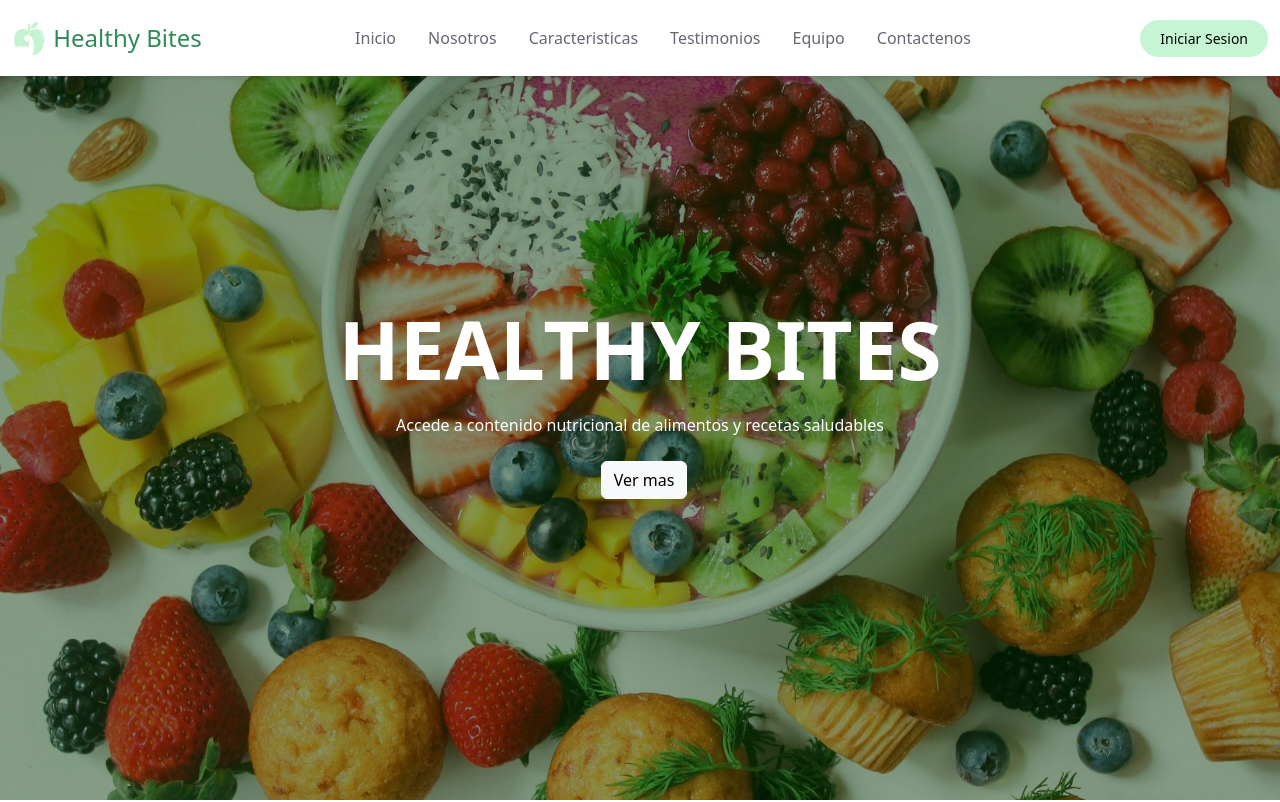
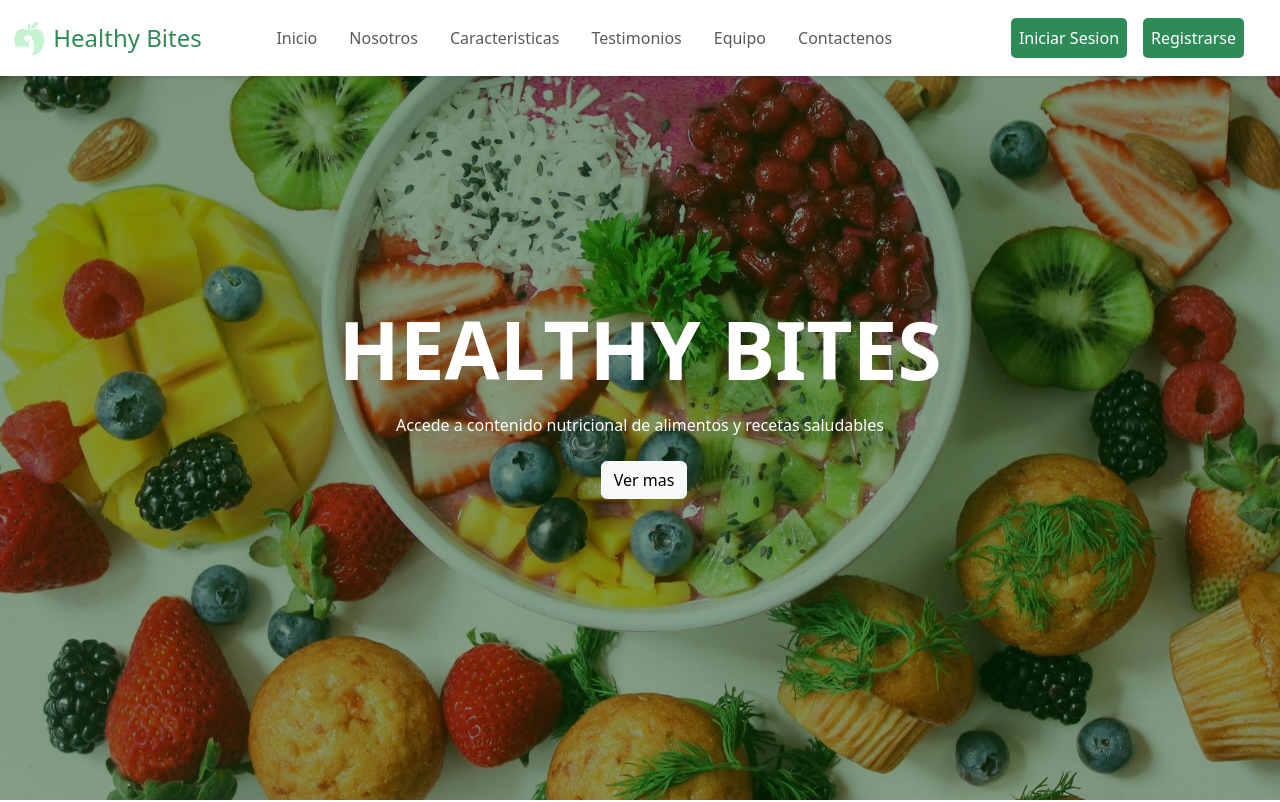
Before and after one commit to healty-bites/landing-page, a plain HTML site: page index.html in a window 1280 px wide. Shown: the top 802 px of the page. Drawn offline with nearby package versions, Linux system fonts and the light colour scheme.

Commit message:
bugs menores

```diff
--- a/css/style.css
+++ b/css/style.css
@@ -39,20 +39,6 @@ a {
     transition: 0.3s color;
 }
 
-.login-button {
-    background-color: #C6F5D4;
-    color: #000;
-    font-size: 14px;
-    padding: 8px 20px;
-    border-radius: 50px;
-    text-decoration: none;
-    transition: 0.3s background-color;
-}
-
-.login-button:hover {
-    background-color: #A3E4B7;
-}
-
 .navbar-toggler {
     border: none;
     font-size: 1.25rem;
@@ -64,17 +50,25 @@ a {
 }
 
 .nav-link {
-    color: #666777;
     font-weight: 500;
     position: relative;
 }
+
 
 .nav-link:hover, .nav-link.active {
     color: #000;
 }
 
-@media (min-width: 991px) {
-    .nav-link::before {
+.login-button {
+    background-color: var(--c-brand);
+    color: white;
+    padding: 8px 20px;
+    border-radius: 5px;
+    transition: var(--transition);
+}
+
+@media (max-width: 991px) {
+    .nav-link::before, .sesion::before {
         content: "";
         position: absolute;
         bottom: 0;
@@ -91,7 +85,20 @@ a {
         visibility: visible;
         width: 100%;
     }
+
+    .sesion {
+        margin-top: 40px;
+    }
+
+    .sesion-li {
+        margin-top: 10px;
+    }
 }
+
+.sesion {
+    margin-left: 20px;
+}
+
 
 /* HERO */
 #hero {
--- a/index.html
+++ b/index.html
@@ -58,9 +58,18 @@
                             <a class="nav-link mx-lg-2" href="#contact">Contactenos</a>
                         </li>
                     </ul>
+                    <div class="sesion offcanvas-body">
+                        <ul class="navbar-nav flex-grow-1 pe-3" id="navbarNav">
+                            <li class="sesion-li nav-item">
+                                <a href="#" class="login-button nav-link mx-lg-2">Iniciar Sesion</a>
+                            </li>
+                            <li class="sesion-li nav-item">
+                                <a href="#" class="login-button nav-link mx-lg-2">Registrarse</a>
+                            </li>
+                        </ul>
+                    </div>
                 </div>
             </div>
-            <a href="#" class="login-button">Iniciar Sesion</a>
             <button class="navbar-toggler" type="button" data-bs-toggle="offcanvas" data-bs-target="#offcanvasNavbar" aria-controls="offcanvasNavbar" aria-label="Toggle navigation">
                 <span class="navbar-toggler-icon"></span>
             </button>
```
